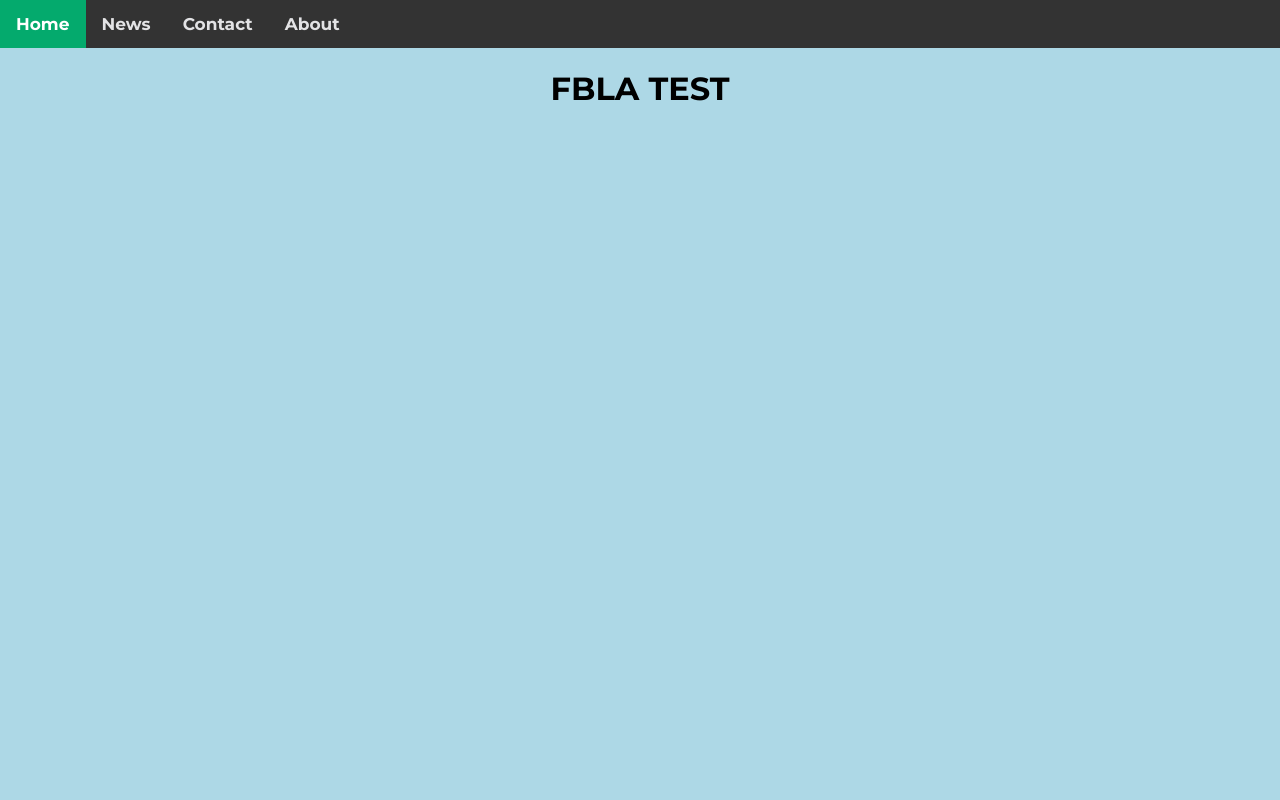
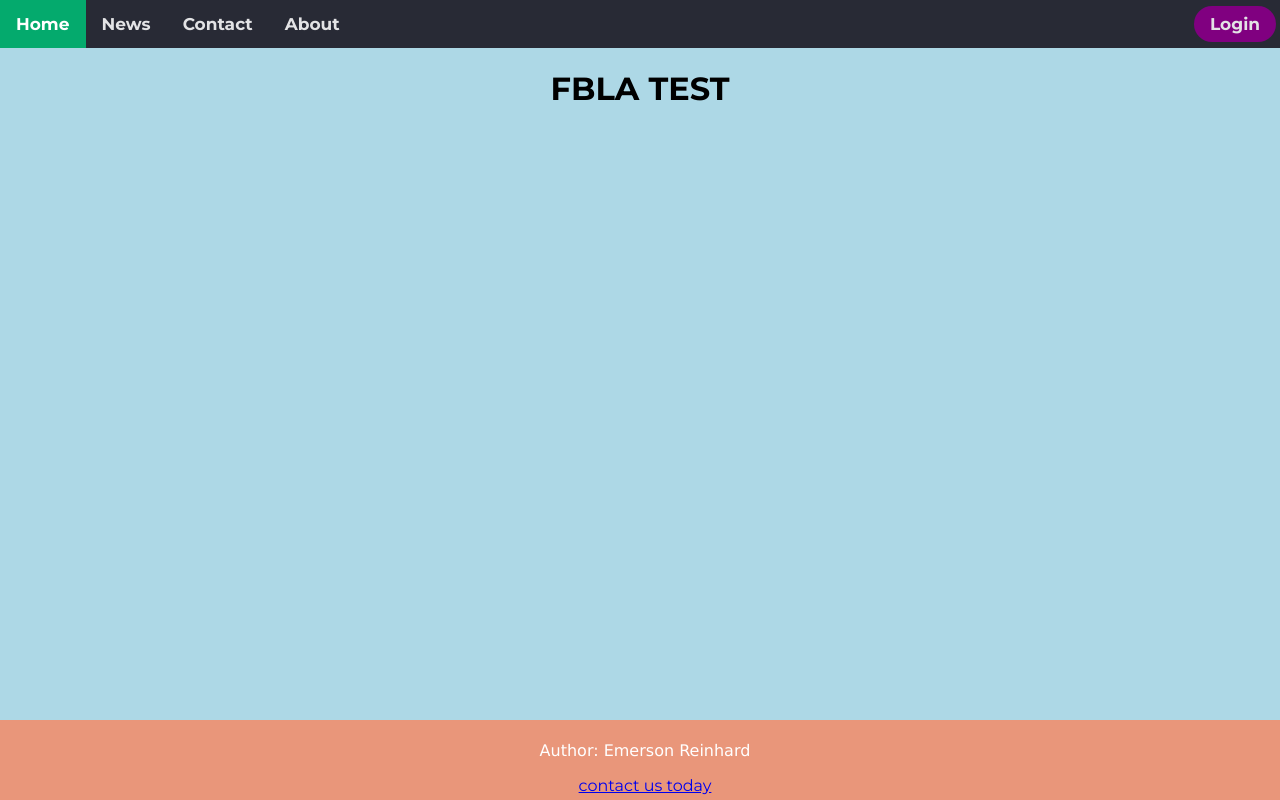
Before and after one commit to emersonzzz/fbla-web, a plain HTML site: page src/html/index.html in a window 1280 px wide. Drawn offline with Linux system fonts and the light colour scheme.

Commit message:
Added footer

```diff
--- a/src/css/style.css
+++ b/src/css/style.css
@@ -15,7 +15,7 @@
 }
 
 .topnav {
-    background-color: #333;
+    background-color: #282a35;
     overflow: hidden;
 }
 
@@ -31,7 +31,7 @@
 }
 
 .topnav a:hover {
-    background-color: #444;
+    background-color: #3c3e49;
     color: #e3e3e5;
 }
 
@@ -40,6 +40,27 @@
     color: white;
 }
 
+.topnav a.right {
+    float: right;
+}
+
+.topnav a.rounded {
+    background-color: purple;
+    padding: 8px 16px;
+    border-radius: 100px;
+    margin: 6px 4px;
+}
+
 .topnav .icon {
     display: none;
 }
+
+footer {
+    text-align: center;
+    padding: 5px;
+    background-color: darksalmon;
+    color: white;
+    position: fixed;
+    bottom: 0;
+    width: 100%;
+}
--- a/src/html/index.html
+++ b/src/html/index.html
@@ -14,7 +14,15 @@
             <a href="#news">News</a>
             <a href="#contact">Contact</a>
             <a href="#about">About</a>
+            <a href="#about" class="right rounded">Login</a>
+            <a href="javascript:void(0);" class="icon" onclick="myFunction()">
+                <i class="fa fa-bars"></i>
+            </a>
         </div>
         <h1>FBLA TEST</h1>
     </body>
+    <footer>
+        <p>Author: Emerson Reinhard</p>
+        <a href="mailto:er7682ncr1@stu.nc.k12.mo.us">contact us today</a>
+    </footer>
 </html>
```
